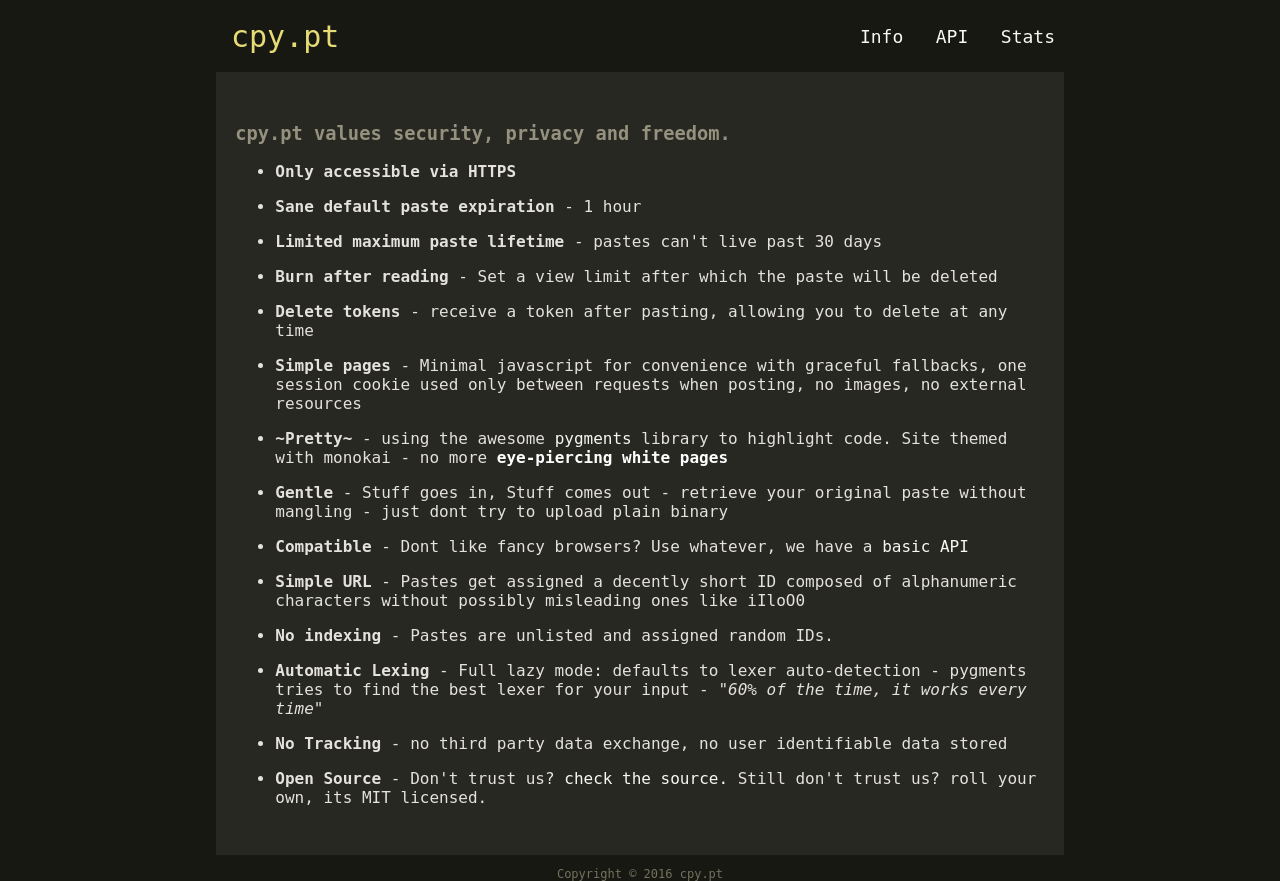
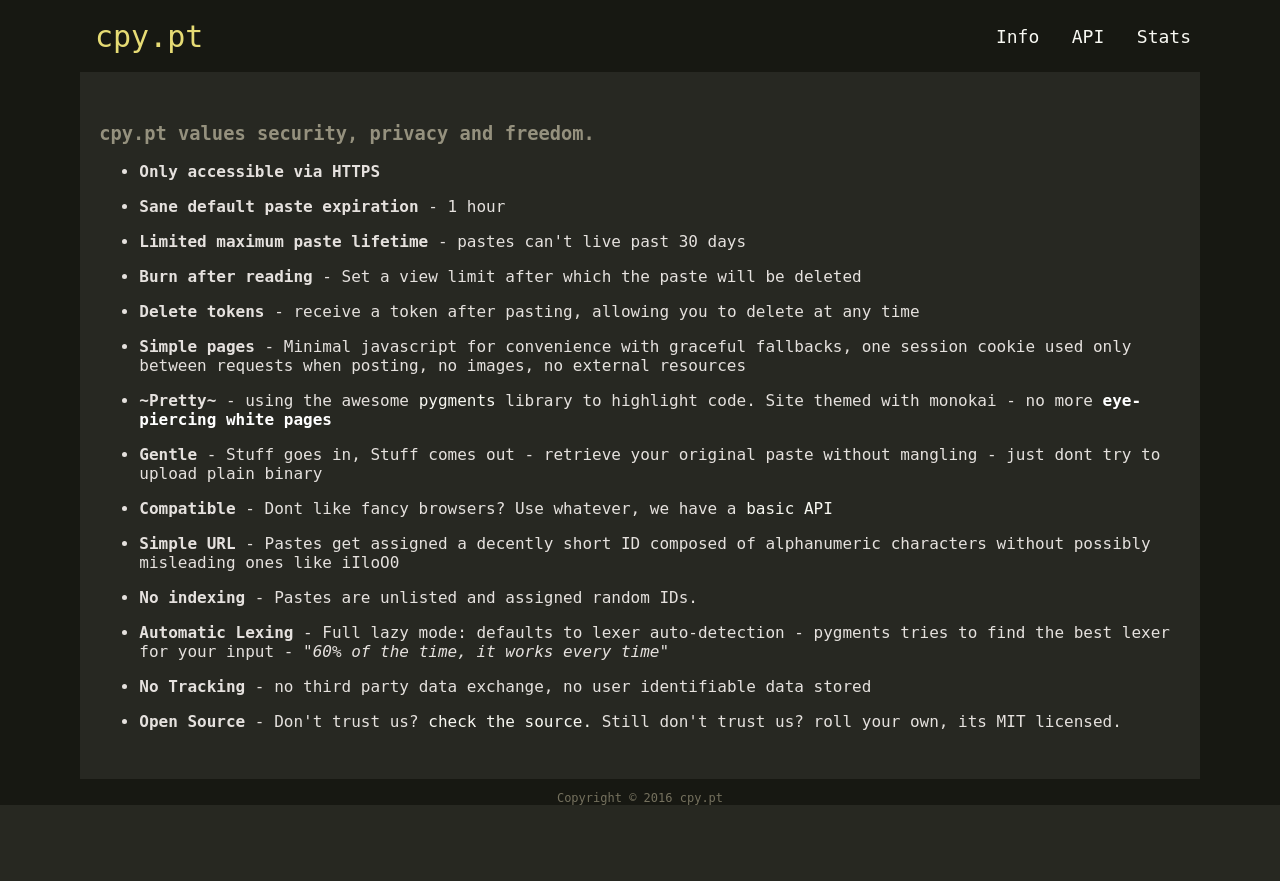
Before and after one commit to lbatalha/pastething, a Flask app: page /about in a window 1280 px wide. After the commit the page ends 805 px from the top, so only its background shows below. Run offline with Flask 2, Linux system fonts and the light colour scheme; some libraries are stand-ins or nearby versions.

Commit message:
fill 90% window width

```diff
--- a/static/styles/main.css
+++ b/static/styles/main.css
@@ -5,7 +5,7 @@ body {
 }
 
 #maindiv {
-	max-width: 110ch;
+	max-width: 90%;
 	min-width: 30ch;
 	margin: auto;
 }
```
